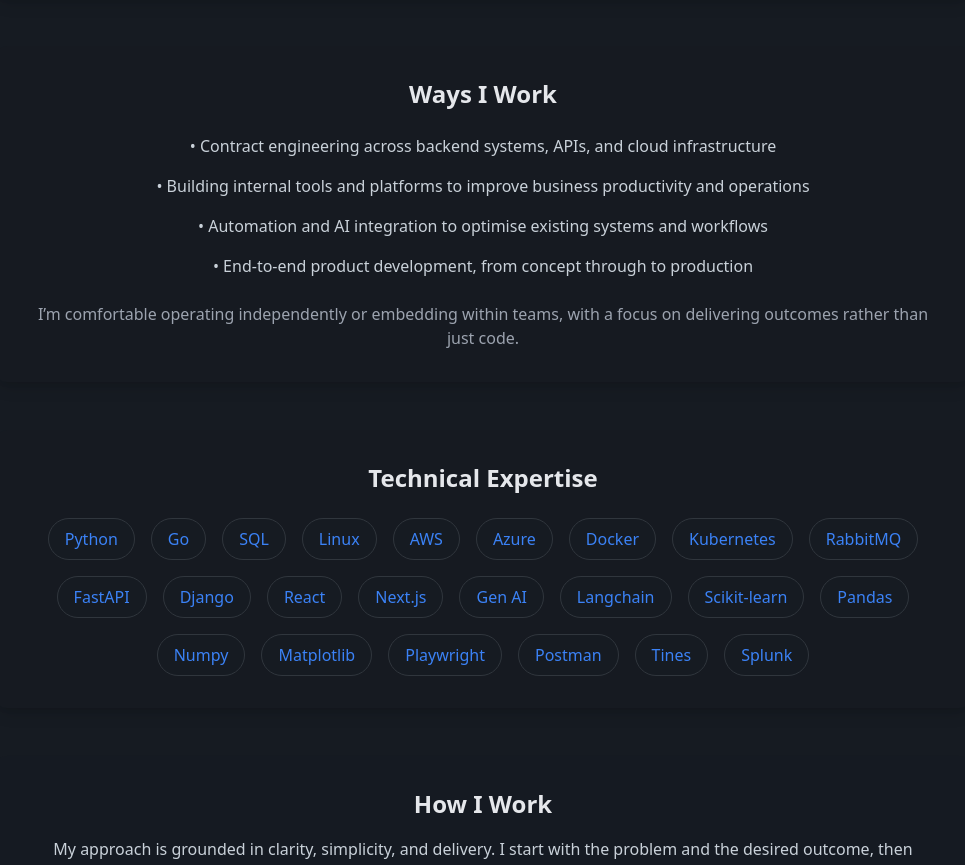
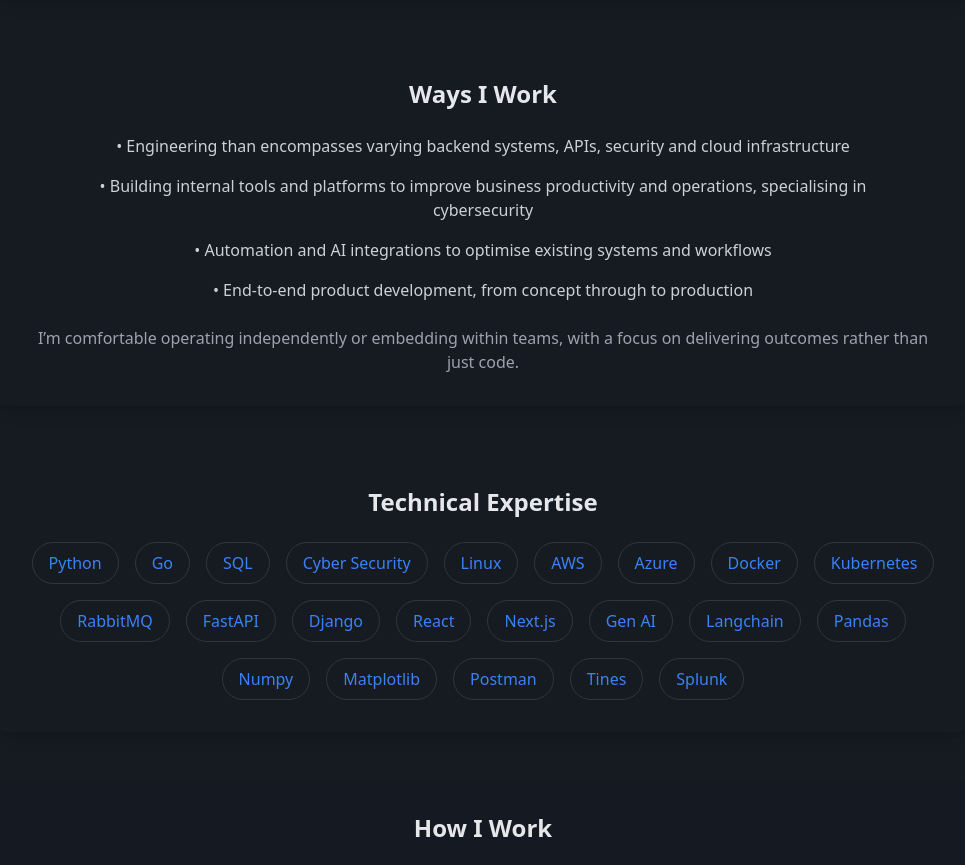
Before and after one commit to Dermot10/dermotbruce-portfolio, a Next.js app: page /about in a window 1280 px wide. Shown: the part 720-1585 px from the top of the page, without its empty margins (157-1122 px from the left). Built offline with nearby package versions, Linux system fonts and the light colour scheme.

Commit message:
small fixes and content too

```diff
--- a/app/about/page.tsx
+++ b/app/about/page.tsx
@@ -36,11 +36,11 @@
 
 
   const skills = ["Python", "Go", "SQL",
-    "Linux","AWS", "Azure","Docker" ,"Kubernetes","RabbitMQ",
+    "Cyber Security", "Linux", "AWS", "Azure",
+    "Docker", "Kubernetes", "RabbitMQ",
     "FastAPI", "Django", "React", "Next.js",
-    "Gen AI", "Langchain", "Scikit-learn", "Pandas", "Numpy", "Matplotlib",
-    "Playwright", "Postman",
-    "Tines",  "Splunk",
+    "Gen AI", "Langchain", "Pandas", "Numpy", "Matplotlib",
+    "Postman", "Tines",  "Splunk",
   ];
 
 
@@ -91,9 +91,9 @@
         <div className="about-box bg-[#161B22]/70 p-8 rounded-xl shadow-lg text-center hover:-translate-y-2 hover:shadow-2xl transition-all duration-500">
           <h2 className="text-2xl font-semibold text-[#E5E7EB] mb-6">Ways I Work</h2>
           <div className="text-center max-w-3xl mx-auto space-y-4">
-            <p>• Contract engineering across backend systems, APIs, and cloud infrastructure</p>
-            <p>• Building internal tools and platforms to improve business productivity and operations</p>
-            <p>• Automation and AI integration to optimise existing systems and workflows</p>
+            <p>• Engineering than encompasses varying backend systems, APIs, security and cloud infrastructure</p>
+            <p>• Building internal tools and platforms to improve business productivity and operations, specialising in cybersecurity</p>
+            <p>• Automation and AI integrations to optimise existing systems and workflows</p>
             <p>• End-to-end product development, from concept through to production</p>
           </div>
           <p className="mt-6 text-[#9CA3AF]">
--- a/app/blog/page.tsx
+++ b/app/blog/page.tsx
@@ -5,15 +5,17 @@
 export default async function BlogPage() {
   const posts = await retrieveContent({ content: "posts" });
 
-  const parsedPosts = posts.map((post) => {
+  const parsedPosts = posts
+  .map((post) => {
     const { data, content } = matter(post.content);
     return {
       title: data.title,
       date: data.date,
       slug: post.name.replace(/\.md$/, ""),
-      excerpt: content.substring(0, 120),
+      excerpt: content.slice(0, 120).replace(/\r?\n/g, " ")
     };
-  });
+  })
+  .sort((a, b) => new Date(b.date).getTime() - new Date(a.date).getTime());
 
   return (
     <section className="py-16 bg-[#161B22] text-[#C9D1D9] min-h-screen">
--- a/app/contact/page.tsx
+++ b/app/contact/page.tsx
@@ -13,7 +13,7 @@
                     >
                         https://www.linkedin.com/in/dermot-bruce-agbeko-242869221/
                     </a>
-                    </p>
+                </p>
         </section>
   );
 }
--- a/app/projects/[slug]/page.tsx
+++ b/app/projects/[slug]/page.tsx
@@ -1,7 +1,7 @@
 import matter from "gray-matter";
 import { remark } from "remark";
 import html from "remark-html";
-import retrieveContent from "../../utils/funcs";
+import retrieveContent, { pathToSlug } from "../../utils/funcs";
 
 interface ProjectPageProps {
   params: Promise<{ slug: string[] }>;
@@ -15,8 +15,7 @@
 
   const projectFile = files.find((file) => {
     if (file.name !== "index.md") return false;
-    const pathSlug = file.path.replace(/^projects\//, "").replace("/index.md", "");
-    return pathSlug === slugPath;
+    return pathToSlug(file.path) === slugPath;
   });
 
   if (!projectFile) {
```
